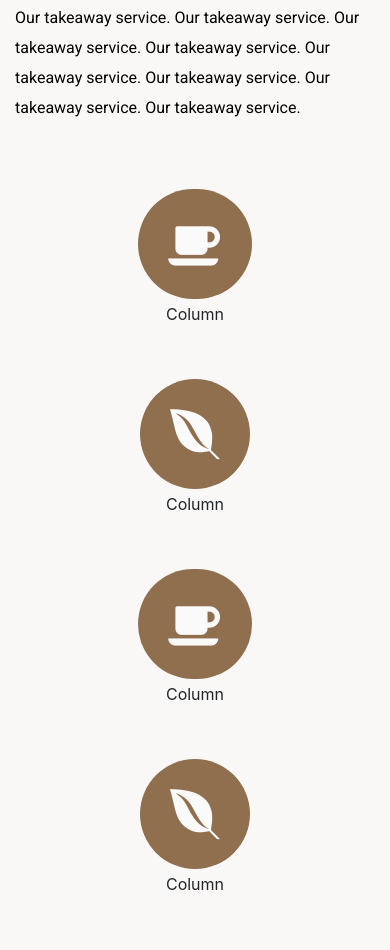
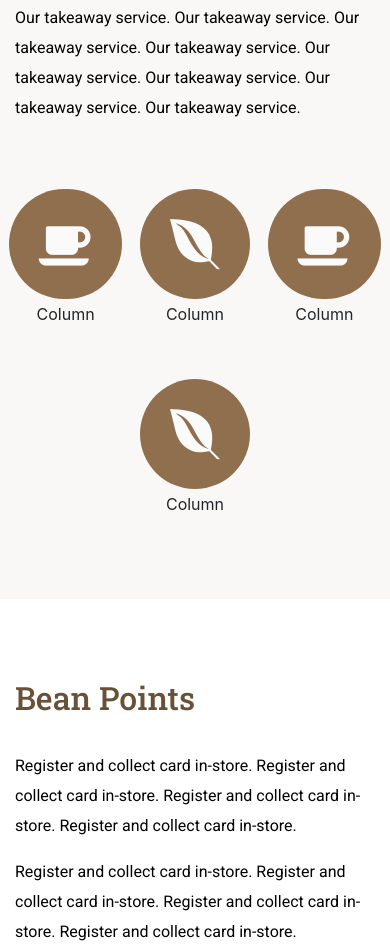
Before and after one commit to JessicaJuliet/the-leafy-bean, a plain HTML site: page index.html in a window 390 px wide. Shown: the part 884-1834 px from the top of the page. Drawn offline with nearby package versions, Linux system fonts and the light colour scheme.

Commit message:
Update four icons section to display two icons per row on mobile

```diff
--- a/assets/css/style.css
+++ b/assets/css/style.css
@@ -101,11 +101,11 @@ p, li {
     font-size: 50px;
     padding: 30px;
     margin-top: 50px;
-    text-align: center;
 }
 
 .four-icons {
     text-align: center;
+    margin: 0 auto;
 }
 
     /* Resource: CI course & Chrome Developer tools to align icons side-by-side -
--- a/index.html
+++ b/index.html
@@ -82,19 +82,19 @@
         <!-- Resource: https://getbootstrap.com/docs/4.5/layout/grid/#stacked-to-horizontal -->
         <div class="container">
             <div class="row">
-                <div class="col-sm-6 col-md-6 col-lg-3 four-icons">
+                <div class="col-xs four-icons">
                     <span class="fa fa-coffee my-icon" aria-hidden="true"></span>
                     <br>Column
                 </div>
-                <div class="col-sm-6 col-md-6 col-lg-3 four-icons">
+                <div class="col-xs four-icons">
                     <span class="fa fa-envira my-icon" aria-hidden="true"></span>
                     <br>Column
                 </div>
-                <div class="col-sm-6 col-md-6 col-lg-3 four-icons">
+                <div class="col-xs four-icons">
                     <span class="fa fa-coffee my-icon" aria-hidden="true"></span>
                     <br>Column
                 </div>
-                <div class="col-sm-6 col-md-6 col-lg-3 four-icons">
+                <div class="col-xs four-icons">
                     <span class="fa fa-envira my-icon" aria-hidden="true"></span>
                     <br>Column
                 </div>
@@ -213,7 +213,7 @@
                         <div class="row">
                             <div class="col-lg-6">
                                 <label for="form-message" class="form-heading">Your Name</label>
-                                <input type="text"id="your-name" class="form-control" placeholder="">
+                                <input type="text" id="your-name" class="form-control" placeholder="">
                             </div>
                             <div class="col-lg-6">
                                 <label for="form-message" class="form-heading">Your Email</label>
```
